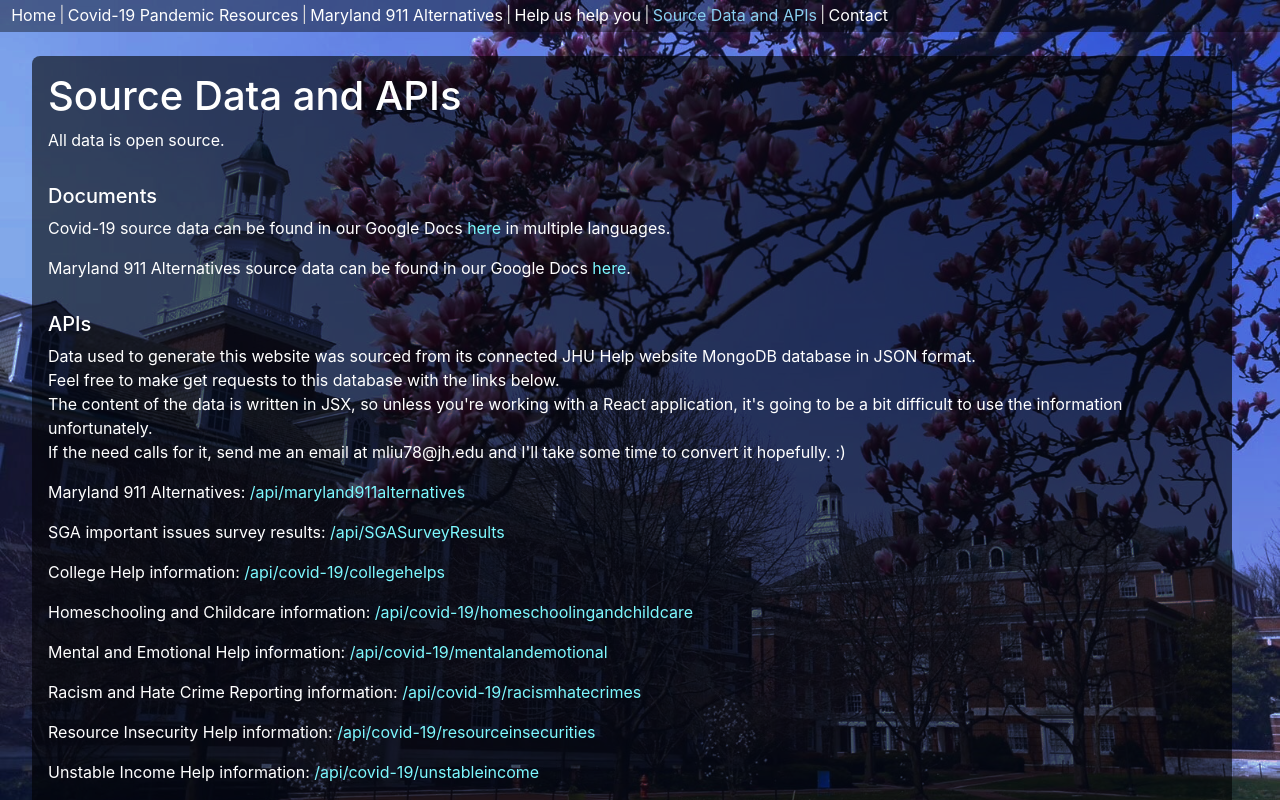
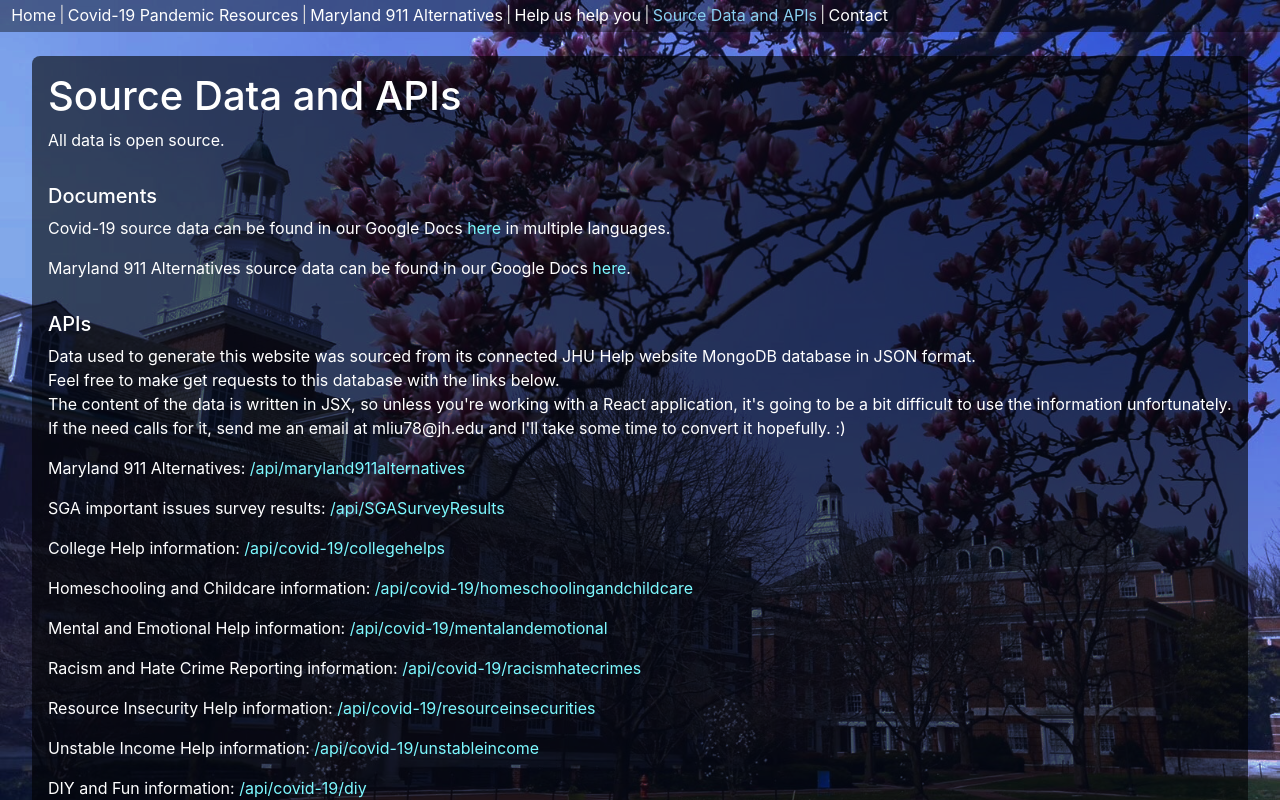
Before and after one commit to MattLiu-mygit/JHU_Help_Fullstack, a React (Create React App) app in the folder client/: page /data in a window 1280 px wide. Shown: the top 800 px of the page. Built offline with nearby package versions, Linux system fonts and the light colour scheme; what redux-immutable-state-invariant would draw is missing.

Commit message:
Sizing changed

```diff
--- a/client/src/components/SearchBar.js
+++ b/client/src/components/SearchBar.js
@@ -33,7 +33,7 @@ class SearchBar extends React.Component {
             placeholder="Search for info here! (ie. Maryland)"
             onChange={this.handleSearch}
           ></input>
-          <h3 className="search-prompt"> ⌕ Search Information!</h3>
+          <h4 className="search-prompt"> ⌕ Search Information!</h4>
         </div>
       </div>
     );
--- a/client/src/index.css
+++ b/client/src/index.css
@@ -75,7 +75,7 @@ a:hover {
   margin: 2rem;
   margin-bottom: 0.75rem;
   padding-bottom: 1rem;
-  width: 75rem;
+  min-width: 75rem;
   /* margin-top: 0rem; */
 }
 .placeholder {
@@ -136,11 +136,13 @@ a:hover {
   display: inline-block;
   color: white;
   margin-left: 1rem;
+  margin-left: 0rem;
 }
 
 .searchbar {
   display: inline-block;
-  width: 50rem;
+  min-width: 50rem;
+  max-width: 70%;
   margin: 1rem;
   margin-left: 1.5rem;
 }
@@ -155,7 +157,7 @@ a:hover {
   margin: 2rem;
   padding: 0.1rem;
   border-radius: 1rem;
-  width: 75rem;
+  min-width: 75rem;
   margin-bottom: 0rem;
 }
 
@@ -165,7 +167,7 @@ a:hover {
   background-color: rgba(0, 0, 0, 0.6);
   padding: 1rem;
   border-radius: 0.5rem;
-  width: 75rem;
+  min-width: 75rem;
 }
 
 .table {
@@ -178,7 +180,7 @@ a:hover {
   background-color: rgba(0, 0, 0, 0.6);
   padding: 1rem;
   border-radius: 0.5rem;
-  width: 75rem;
+  min-width: 75rem;
 }
 
 /* Track */
@@ -200,7 +202,8 @@ a:hover {
   background: rgb(105, 212, 255);
 }
 ::-webkit-scrollbar {
-  width: 10px;
+  width: 7px;
+  height: 7px;
   background-color: rgba(7, 66, 122, 0.2);
   background: transparent;
 }
```
